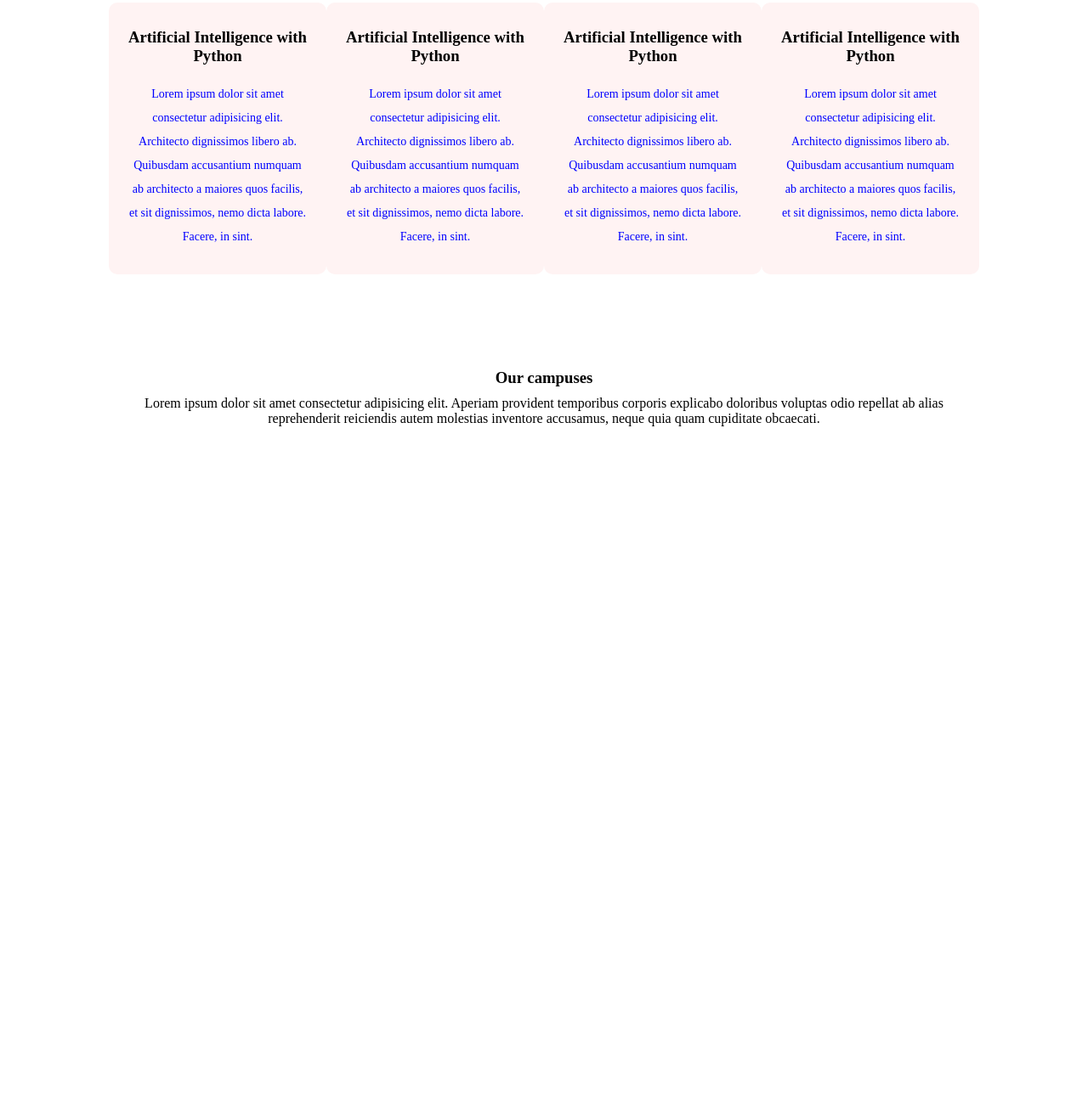
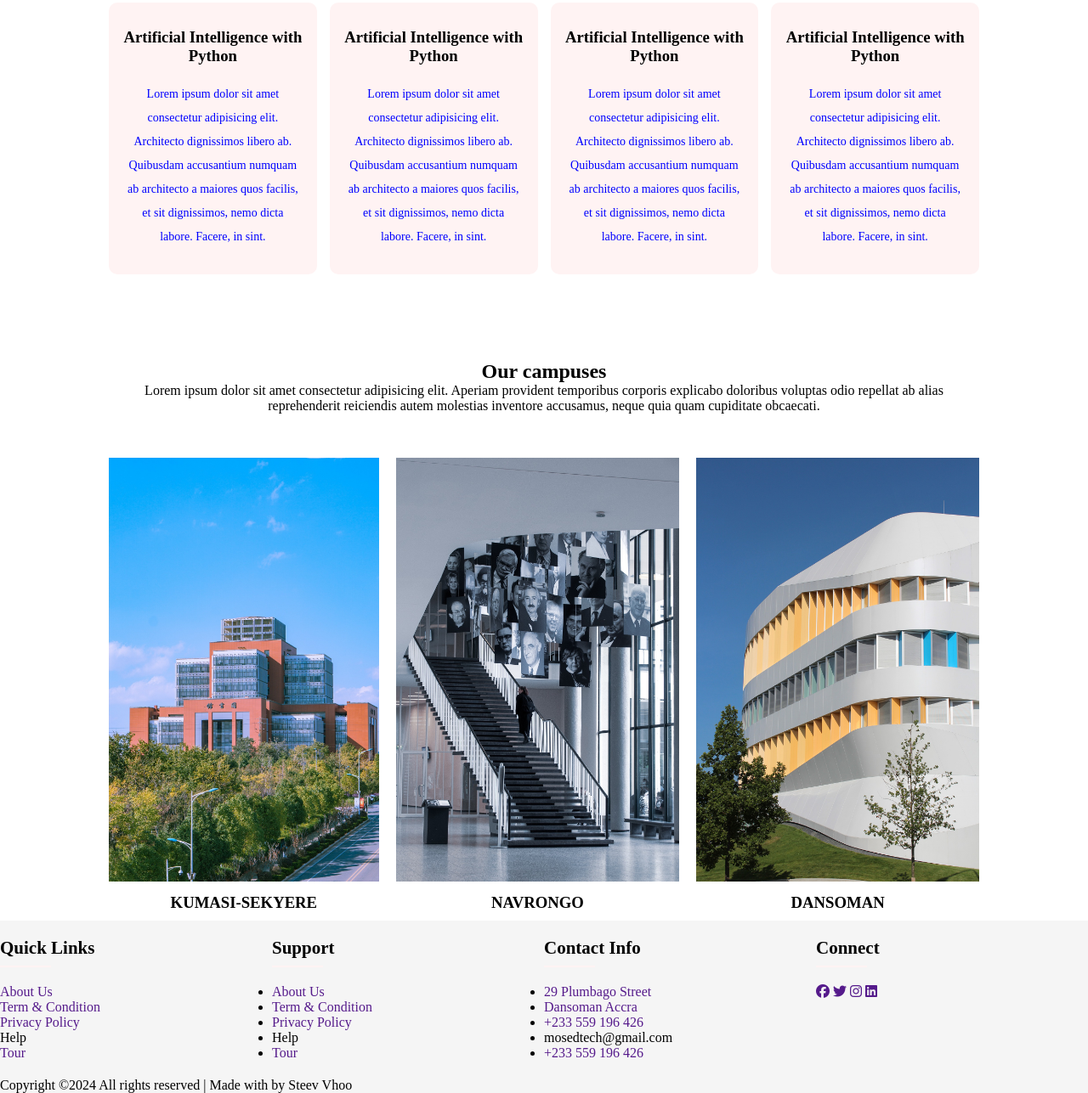
Before and after one commit to Steev-vhoo/Mos-Edtech-Website, a plain HTML site: page index.html in a window 1280 px wide. Shown: the part 1066-2353 px from the top of the page at 85% size. Before the commit the page ends 1586 px from the top, so only its background shows below. Drawn offline with Linux system fonts and the light colour scheme.

Commit message:
updated css

```diff
--- a/css/style.css
+++ b/css/style.css
@@ -1,25 +1,26 @@
-*{
+* {
     margin: 0;
     padding: 0;
 }
 
 
-header{
+header {
     /*position: fixed;*/
     height: 100vh;
     width: 100%;
-   /* top: 0;
+    /* top: 0;
     right: 0;
     z-index: 1000;
     padding: 35px 8%;
     display: flex;
     align-items: center;
     justify-content: space-between;*/
-    background-image: linear-gradient(rgba(0,0,0,0.6), rgba(0,0,0,0.6)), url(../img/windows-VMPhyAoVqqk-unsplash.jpg);
+    background-image: linear-gradient(rgba(0, 0, 0, 0.6), rgba(0, 0, 0, 0.6)), url(../img/girl-6027005_1920.jpg);
     background-size: cover;
-    font-family:'Poppins', sans-serif;
+    font-family: 'Poppins', sans-serif;
 }
-nav{
+
+nav {
     padding: 1% 5%;
     display: flex;
     align-items: center;
@@ -34,23 +35,26 @@ nav ul li {
     display: inline-block;
     padding: 8px 12px;
 }
-img{
+
+img {
     width: 50px;
 
 }
-.logo{
+
+.logo {
     display: flex;
     align-items: center;
     font-size: 28px;
-    color:rgba(233, 135, 7, 0.842);
+    color: rgba(233, 135, 7, 0.842);
     font-weight: 800;
     letter-spacing: 2px;
 }
-nav a{
+
+nav a {
     text-decoration: none;
 }
 
-nav ul li::after{
+nav ul li::after {
     content: '';
     width: 0%;
     height: 2px;
@@ -59,17 +63,20 @@ nav ul li::after{
     background: #f44336;
     transition: 0.5s;
 }
-nav ul li:hover:after{
+
+nav ul li:hover:after {
     width: 100%;
 }
-nav ul li a{
-    color:rgba(233, 135, 7, 0.842);
+
+nav ul li a {
+    color: rgba(233, 135, 7, 0.842);
     text-decoration: none;
     font-size: 16px;
     font-weight: 600;
     transition: all 0.50s ease;
 }
-.text{
+
+.text {
     margin-left: 15%;
     margin-right: 15%;
     margin-top: 9%;
@@ -77,40 +84,46 @@ nav ul li a{
 
 
 }
+
 .text h1 {
     font-size: 50px;
     margin-bottom: 15px;
     color: white;
 
 }
-.text p{
+
+.text p {
     line-height: 1.5;
     color: white;
 
 }
 
-button{
+button {
     border: 2px solid grey;
     background: transparent;
     margin: 25px 0;
     padding: 12px 30px;
     border-radius: 30px;
     font-size: 15px;
-    background-color:rgba(233, 135, 7, 0.842);
+    background-color: rgba(233, 135, 7, 0.842);
     border: 2px solid rgba(233, 135, 7, 0.842);
 }
-button a{
+
+button a {
     text-decoration: none;
     color: white;
 
 }
-@media(max-width: 700px){
+
+@media(max-width: 700px) {
     .text h1 {
         font-size: 20px;
     }
-    nav ul li{
+
+    nav ul li {
         display: block;
     }
+
     nav {
         position: absolute;
         background: green;
@@ -122,35 +135,61 @@ button a{
         z-index: 2;
     }
 }
+.text form{
+    display: flex;
+    align-items: center;
+    background: white;
+    border-radius: 5px;
+    padding: 1px;
+    margin-top: 10px;
+}
+.text form input{
+    border: 0;
+    outline: 0;
+    width: 80%;
+    font-size: 14px;
+    padding-left: 10px;
+
+}
+.text form .btn{
+    font-size: 16px;
+    padding: 10px 50px;
+}
 
 
 *
+
 /*------------courses--------------*/
-.course{
-   width: 80%;
+.course {
+    width: 80%;
     margin: auto;
     text-align: center;
     padding-top: 100px;
 
 }
-.course h1{
+
+.course h1 {
     font-size: 36px;
     font-weight: 600;
 
 }
-.course p{
+
+.course p {
     color: blue;
     font-size: 14px;
     font-weight: 300;
     line-height: 2;
     padding: 10px;
 }
+
 .courseli {
     margin-top: 5%;
     display: flex;
     justify-content: space-between;
+    gap: 15px;
 }
-.indcourse{
+
+.indcourse {
     flex-basis: 30%;
     background: #fff3f3;
     border-radius: 10px;
@@ -159,27 +198,108 @@ button a{
     box-sizing: border-box;
 
 }
-h3{
+
+h3 {
     text-align: center;
     font-weight: 600;
     margin: 10px 0;
 }
-.indcourse:hover{
-    box-shadow: 0 0 20px 0px rgba(0,0,0,0.2);
+
+.indcourse:hover {
+    box-shadow: 0 0 20px 0px rgba(0, 0, 0, 0.2);
 }
+
 @media(max-width:700px) {
-    .course{
+    .course {
         flex-direction: column;
     }
 }
 
 /* ------------------------campus------------------ */
-.campus{
+.campus {
     width: 80%;
     text-align: center;
     margin: auto;
     padding-top: 50px;
 }
-.campus{
-    padding-left: 0%;
+
+.campuscat {
+    margin-top: 5%;
+    display: flex;
+    justify-content: space-between;
+    gap: 20px;
 }
+
+.campuscat img {
+    width: 100%;
+    transition: 0.5s;
+}
+
+.campuscat h1 {
+    font-size: 36px;
+    font-weight: 600;
+}
+
+.campuscat h3 {
+    text-align: center;
+    font-weight: 600;
+    margin: 10px 0;
+}
+layer{
+    background-color: transparent;
+    height: 100%;
+    width: 100%;
+    position: absolute;
+    top: 0;
+    left: 0;
+
+
+}
+.campuscat img::after{
+    background-color: transparent;
+    height: 100%;
+    width: 100%;
+    position: absolute;
+    top: 0;
+    left: 0;
+    }
+.campuscat img:hover:after{
+background-color:rgba(233, 135, 7, 0.842); ;
+}
+
+
+/* ------------------------footer------------------ */
+#contact{
+    background-color: whitesmoke;
+}
+.main{
+    display: flex;
+    flex-wrap: wrap;
+}
+.footer{
+    padding: 20px 0;
+
+}
+.list{
+    width: 25%;
+
+}
+.list h4{
+    font-size: 21px;
+    margin-bottom: 30px;
+    position: relative;
+}
+.list h4::before{
+    content: "";
+    position: absolute;
+    height: 2px;
+    width: 60px;
+    left: 0;
+    bottom: -10px;
+    background: #fff3f3;
+}
+
+ul li a{
+    list-style-type: none;
+    text-decoration: none;
+}
--- a/index.html
+++ b/index.html
@@ -11,6 +11,9 @@
     <link
         href="https://fonts.googleapis.com/css2?family=Roboto:ital,wght@0,100;0,300;0,400;0,500;0,700;0,900;1,100;1,300;1,400;1,500;1,700;1,900&display=swap"
         rel="stylesheet">
+    <link rel="stylesheet" href="https://cdnjs.cloudflare.com/ajax/libs/font-awesome/6.5.2/css/all.min.css"
+        integrity="sha512-SnH5WK+bZxgPHs44uWIX+LLJAJ9/2PkPKZ5QiAj6Ta86w+fsb2TkcmfRyVX3pBnMFcV7oQPJkl9QevSCWr3W6A=="
+        crossorigin="anonymous" referrerpolicy="no-referrer" />
 </head>
 
 <body>
@@ -33,6 +36,10 @@
                 </h1>
                 <p> Your unfair advantage to ignite the world</p>
                 <button><a href="">Get Started</a></button>
+                <form action="">
+                    <input type="text" placeholder="What do you want to learn?">
+                    <button type="submit" class="btn">Search</button>
+                </form>
             </div>
 
         </header>
@@ -71,13 +78,28 @@
     </section>
     <!--Campuses-->
     <section class="campus">
-        <h3>Our campuses</h3>
+        <h1>Our campuses</h1>
         <p>Lorem ipsum dolor sit amet consectetur adipisicing elit. Aperiam provident temporibus corporis explicabo
             doloribus voluptas odio repellat ab alias reprehenderit reiciendis autem molestias inventore accusamus,
             neque quia quam cupiditate obcaecati.</p>
         <div class="campuscat">
             <div class="campusimg">
-                <img src="" alt="">
+                <img src="./img/library-6708399_1920.jpg" alt="">
+                <div class="layer">
+                    <h3>KUMASI-SEKYERE</h3>
+                </div>
+            </div>
+            <div class="campusimg">
+                <img src="./img/stairs-7274552_1920.jpg" alt="">
+                <div>
+                    <h3>NAVRONGO</h3>
+                </div>
+            </div>
+            <div class="campusimg">
+                <img src="./img/university-of-stuttgart-547396_1920.jpg" alt="">
+                <div>
+                    <h3>DANSOMAN</h3>
+                </div>
             </div>
         </div>
     </section>
@@ -85,6 +107,57 @@
 
     </section>
 
+    <!-------Footer------>
+    <section id="contact">
+        <div class="footer">
+            <div class="main">
+                <div class="list">
+                    <h4>Quick Links</h4>
+                    <ul>
+                        <li><a href="">About Us</a></li>
+                        <li><a href="">Term & Condition</a></li>
+                        <li><a href="">Privacy Policy</a></li>
+                        <li><a href=""></a>Help</li>
+                        <li><a href="">Tour</a></li>
+                    </ul>
+                </div>
+
+                <div class="list">
+                    <h4>Support</h4>
+                    <ul>
+                        <li><a href="">About Us</a></li>
+                        <li><a href="">Term & Condition</a></li>
+                        <li><a href="">Privacy Policy</a></li>
+                        <li><a href=""></a>Help</li>
+                        <li><a href="">Tour</a></li>
+                    </ul>
+                </div>
+
+                <div class="list">
+                    <h4>Contact Info</h4>
+                    <ul>
+                        <li><a href="">29 Plumbago Street</a></li>
+                        <li><a href="">Dansoman Accra</a></li>
+                        <li><a href="">+233 559 196 426</a></li>
+                        <li><a href=""></a>mosedtech@gmail.com</li>
+                        <li><a href="">+233 559 196 426</a></li>
+                    </ul>
+                </div>
+                <div class="list">
+                    <h4>Connect</h4>
+                    <div>
+                        <a href=""><i class="fa-brands fa-facebook"></i></a>
+                        <a href=""><i class="fa-brands fa-twitter"></i></a>
+                        <a href=""><i class="fa-brands fa-instagram"></i></a>
+                        <a href=""><i class="fa-brands fa-linkedin"></i></a>
+                    </div>
+                </div>
+            </div>
+        </div>
+        <div class="endText">
+            <p>Copyright ©2024 All rights reserved | Made with by Steev Vhoo</p>
+        </div>
+    </section>
 </body>
 
 </html>
```
Also changed, not shown: img/girl-6027005_1920.jpg (added), img/library-6708399_1920.jpg (added), img/stairs-7274552_1920.jpg (added), img/university-of-stuttgart-547396_1920.jpg (added).
